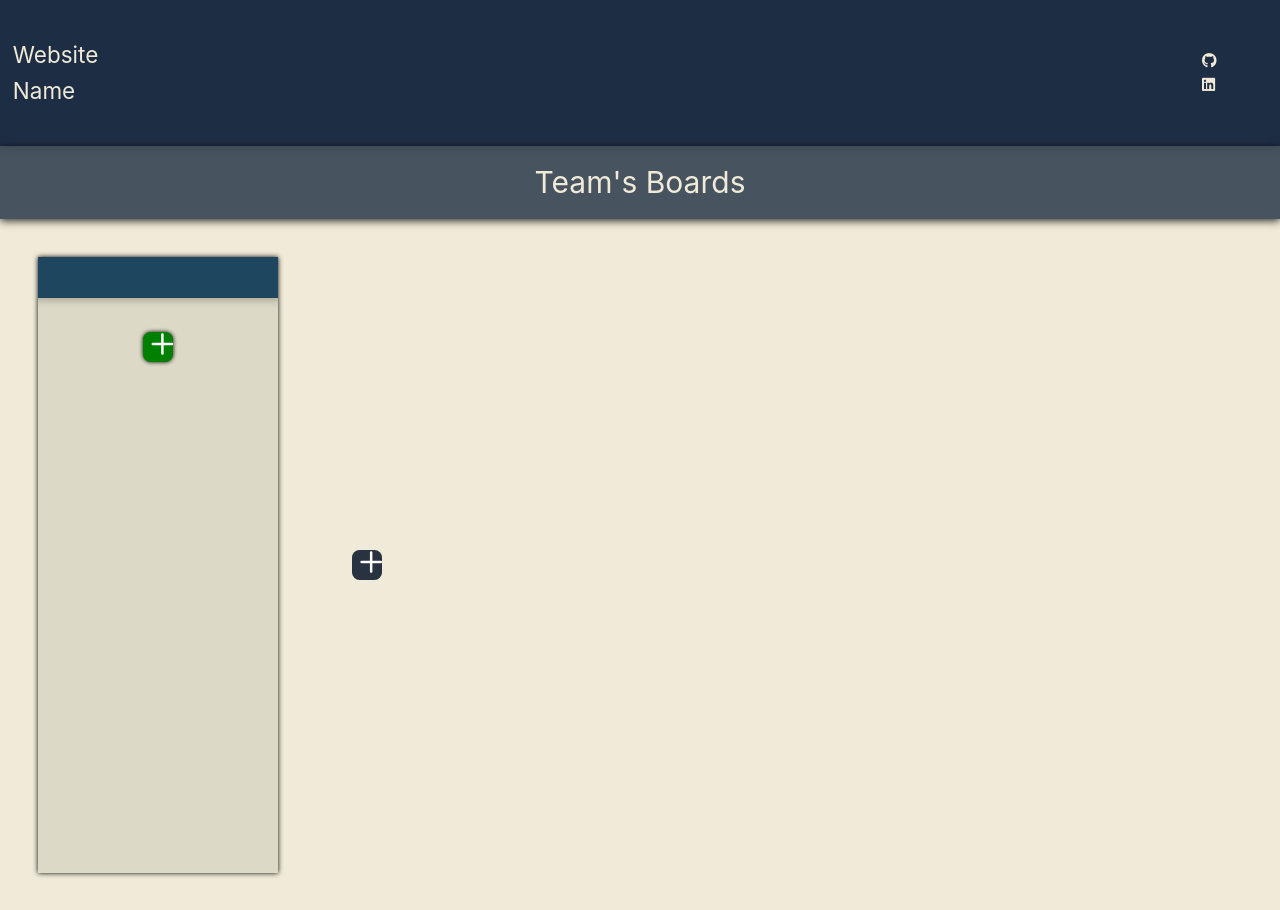
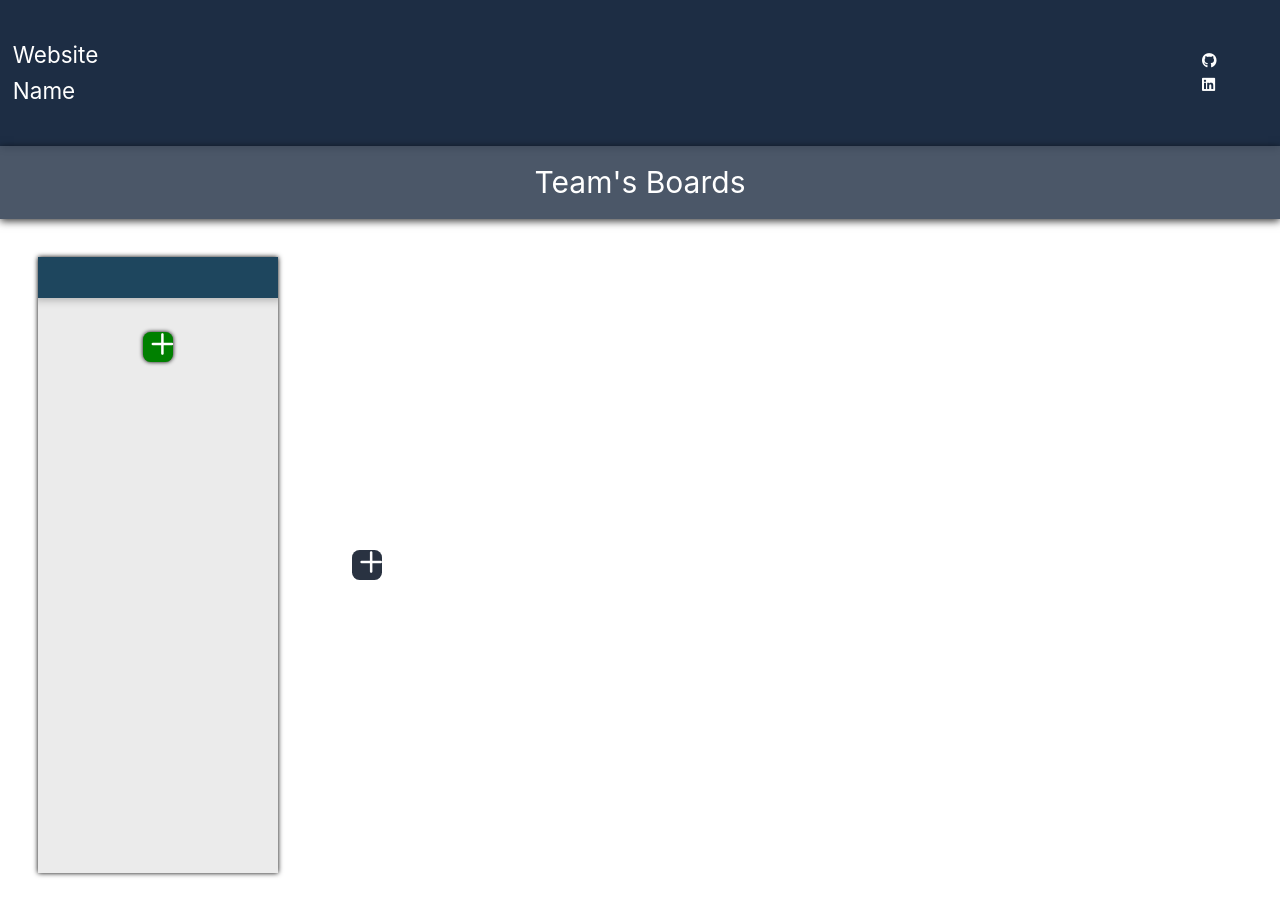
Before and after one commit to loganbw/vueBugTracker, a Vue app: page /board in a window 1280 px wide. Built offline with nearby package versions, Linux system fonts and the light colour scheme.

Commit message:
tracking vuex index file and css changes

```diff
--- a/src/Vuex.js
+++ /dev/null
@@ -1,18 +0,0 @@
-import { createStore } from 'vuex'
-
-// Create a new store instance.
-export default createStore({
-    state: {
-        count: 'John',
-        lastName: 'Doe'
-      },
-    mutations: {
-
-    },
-    actions: {
-
-    },
-    getters: {
-
-    }
-})
--- a/src/assets/base.css
+++ b/src/assets/base.css
@@ -62,7 +62,8 @@
 body {
   margin: 0;
   padding: 0;
-  background-color: #f0ebd8;
+  background-color: #ffffff;
+  color: #fff;
   transition: color 0.5s, background-color 0.5s;
   line-height: 1.6;
   font-family: Inter, -apple-system, BlinkMacSystemFont, "Segoe UI", Roboto, Oxygen, Ubuntu,
--- a/src/components/layouts/MainHeader.vue
+++ b/src/components/layouts/MainHeader.vue
@@ -41,7 +41,7 @@
   }
   a {
     text-decoration: none;
-    color: #f0ebd8;
+    color: #fff;
     margin: 1rem;
   }
   .navMenu {
--- a/src/main.js
+++ b/src/main.js
@@ -7,7 +7,7 @@ import BaseCardVue from "./components/UI/BaseCard.vue";
 import BaseRouterButtonVue from "./components/UI/BaseRouterButton.vue";
 import BaseCollumnVue from "./components/UI/BaseCollumn.vue";
 
-import store from './Vuex.js';
+import store from './store/index.js';
 const app = createApp(App);
 app.use(router);
 app.use(store);
--- /dev/null
+++ b/src/store/index.js
@@ -0,0 +1,16 @@
+import { createStore } from 'vuex'
+
+// Create a new store instance.
+const store = createStore({
+  state () {
+    return {
+      count: 0
+    }
+  },
+  mutations: {
+    increment (state) {
+      state.count++
+    }
+  }
+})
+export default store
--- a/src/views/BoardView.vue
+++ b/src/views/BoardView.vue
@@ -24,7 +24,7 @@ import BaseSideBar from "../components/UI/BaseSideBar.vue";
     justify-content: center;
     padding: 1%;
     background-color: rgba(30, 46, 67, 0.8);
-    color: rgb(240, 235, 217);
+    color: rgb(255, 255, 255);
     box-shadow: 0 2px 8px rgba(0, 0, 0, 0.8);
   }
 </style>
```
Also changed, not shown: src/router/index.js (+34 -4 lines).
